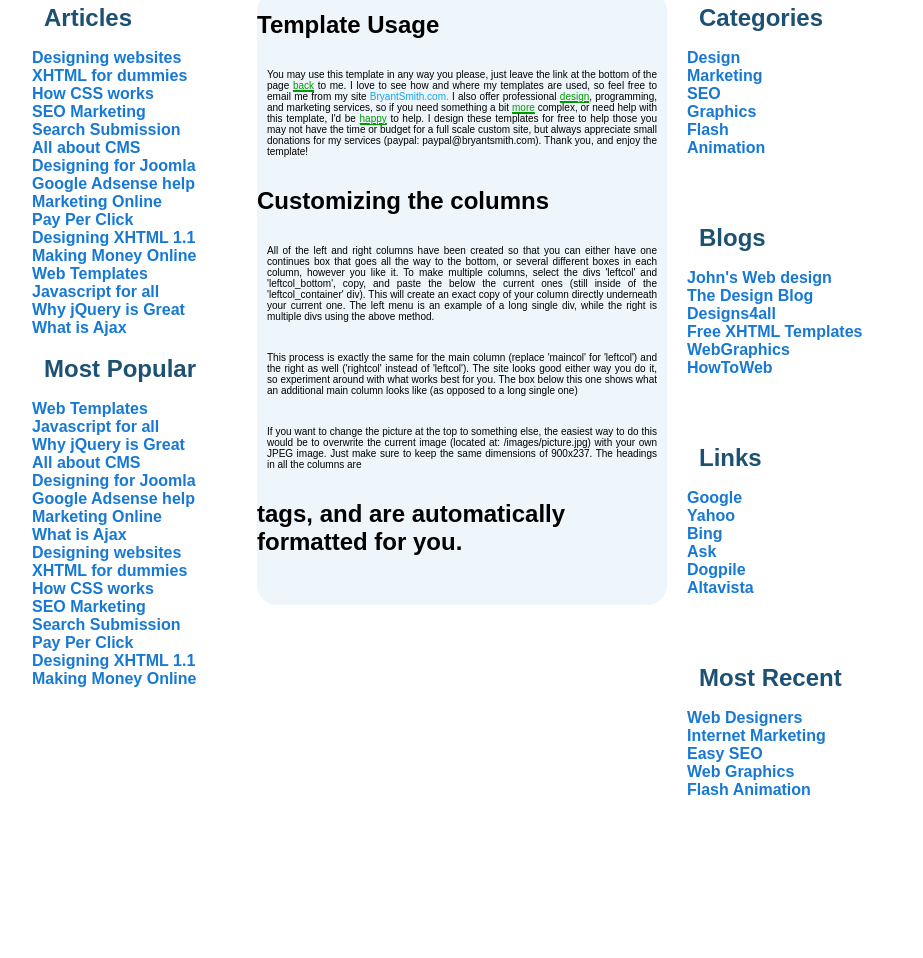
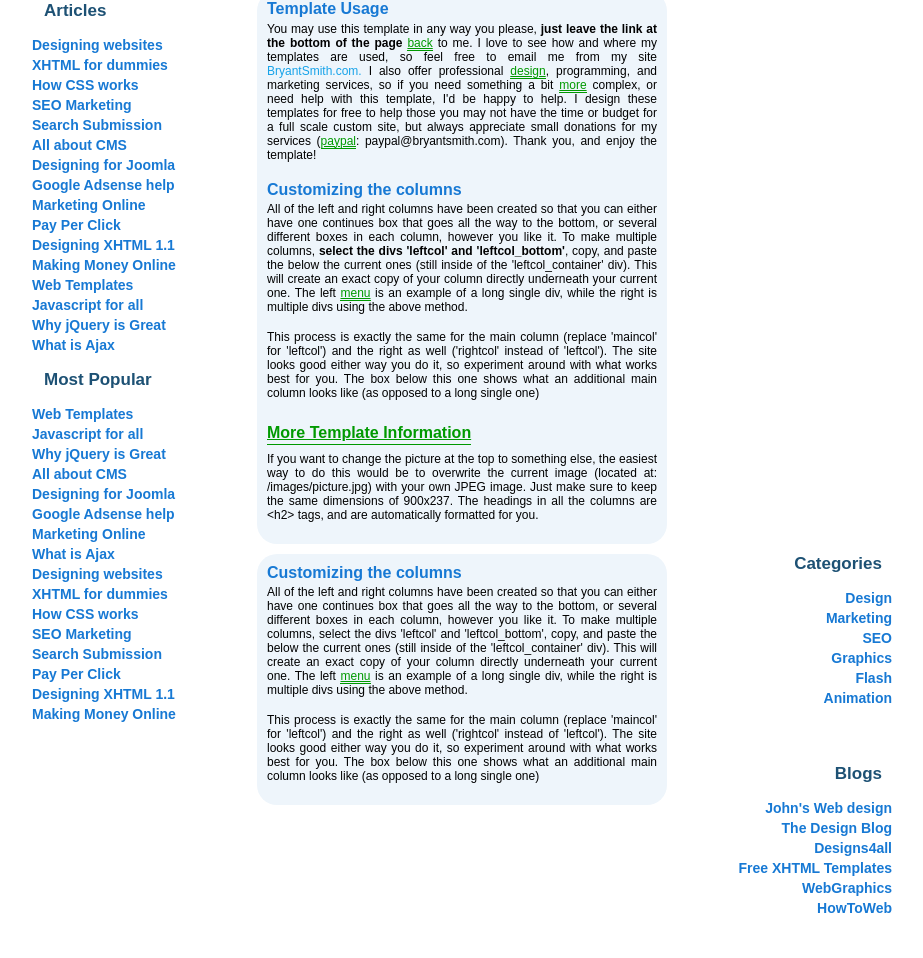
Before and after one commit to Ziviam/Sobes, a plain HTML site: page index.html in a window 1280 px wide. Shown: the part 436-1394 px from the top of the page, without its empty margins (178-1101 px from the left). Before the commit the page ends 1287 px from the top, so only its background shows below. Drawn offline with Linux system fonts and the light colour scheme.

Commit message:
Последняя версия

```diff
--- a/index.html
+++ b/index.html
@@ -9,14 +9,15 @@
 <body>
 
 		<div class="wrapper">
+			<div class="wrapper-top">
+			</div>
 
-			<div class="wrapper-top"></div>
 			<div class="container">
 
 				<div class="wrapper-picture">
 					<div class="main-picture">
 							<p class="p-name">In The Clouds</p>
-					<p class="p-author">A <a href="#">template</a> by Bryant Smith</p>
+							<p class="p-author">A <a class="two-green-lines-link" href="#">template</a> by Bryant Smith</p>
 					</div>
 				</div>
 
@@ -64,21 +65,28 @@
 							</div>
 							<div class="bottom-gradient-plus-left"></div>
 						</div>
+						<div class="main-content-wrapper">
 							<div class="main-content">
-							<h2>Template Usage</h2>
+								<h2 class="zagolovok">Template Usage</h2>
 								<p>
-							You may use this template in any way you please, just leave the link at the bottom of the page <a class="link-in-text-green" href="#">back</a> to me. I love to see how and where my templates are used, so feel free to email me from my site <a class="link-in-text">BryantSmith.com.</a> I also offer professional <a class="link-in-text-green" href="#">design</a>, programming, and marketing services, so if you need something a bit <a class="link-in-text-green" href="#">more</a> complex, or need help with this template, I'd be <a class="link-in-text-green" href="#">happy</a> to help. I design these templates for free to help those you may not have the time or budget for a full scale custom site, but always appreciate small donations for my services (paypal: paypal@bryantsmith.com). Thank you, and enjoy the template!
+								You may use this template in any way you please, <span class="in-text-bold">just leave the link at the bottom of the page</span> <a class="link-in-text-green" href="#">back</a> to me. I love to see how and where my templates are used, so feel free to email me from my site <a class="link-in-text">BryantSmith.com.</a> I also offer professional <a class="link-in-text-green" href="#">design</a>, programming, and marketing services, so if you need something a bit <a class="link-in-text-green" href="#">more</a> complex, or need help with this template, I'd be happy to help. I design these templates for free to help those you may not have the time or budget for a full scale custom site, but always appreciate small donations for my services (<a class="link-in-text-green" href="#">paypal</a>: paypal@bryantsmith.com). Thank you, and enjoy the template!
 								</p>
-							<h2>Customizing the columns</h2>
-							<p>
-								All of the left and right columns have been created so that you can either have one continues box that goes all the way to the bottom, or several different boxes in each column, however you like it. To make multiple columns, select the divs 'leftcol' and 'leftcol_bottom', copy, and paste the below the current ones (still inside of the 'leftcol_container' div). This will create an exact copy of your column directly underneath your current one. The left menu is an example of a long single div, while the right is multiple divs using the above method.
+								<h2 class="zagolovok">Customizing the columns</h2><p>
+									All of the left and right columns have been created so that you can either have one continues box that goes all the way to the bottom, or several different boxes in each column, however you like it. To make multiple columns, <span class="in-text-bold">select the divs 'leftcol' and 'leftcol_bottom'</span>, copy, and paste the below the current ones (still inside of the 'leftcol_container' div). This will create an exact copy of your column directly underneath your current one. The left <a class="link-in-text-green" href="#">menu</a> is an example of a long single div, while the right is multiple divs using the above method.
 								</p>
 								<p>
 									This process is exactly the same for the main column (replace 'maincol' for 'leftcol') and the right as well ('rightcol' instead of 'leftcol'). The site looks good either way you do it, so experiment around with what works best for you. The box below this one shows what an additional main column looks like (as opposed to a long single one)
 								</p>
+								<h2><a class="more">More Template Information</a></h2>
 								<p>
-								If you want to change the picture at the top to something else, the easiest way to do this would be to overwrite the current image (located at: /images/picture.jpg) with your own JPEG image. Just make sure to keep the same dimensions of 900x237. The headings in all the columns are <h2> tags, and are automatically formatted for you.
+									If you want to change the picture at the top to something else, the easiest way to do this would be to overwrite the current image (located at: /images/picture.jpg) with your own JPEG image. Just make sure to keep the same dimensions of 900x237. The headings in all the columns are &lt;h2&gt; tags, and are automatically formatted for you.
 								</p>
+							</div>
+							<div class="main-content-2">
+								<h2 class="zagolovok">Customizing the columns</h2>
+								<p>All of the left and right columns have been created so that you can either have one continues box that goes all the way to the bottom, or several different boxes in each column, however you like it. To make multiple columns, select the divs 'leftcol' and 'leftcol_bottom', copy, and paste the below the current ones (still inside of the 'leftcol_container' div). This will create an exact copy of your column directly underneath your current one. The left <a class="link-in-text-green" href="#">menu</a> is an example of a long single div, while the right is multiple divs using the above method. </p>
+								<p>This process is exactly the same for the main column (replace 'maincol' for 'leftcol') and the right as well ('rightcol' instead of 'leftcol'). The site looks good either way you do it, so experiment around with what works best for you. The box below this one shows what an additional main column looks like (as opposed to a long single one)</p>
+							</div>
 						</div>
 						<div class="sidebar-right">
 							<div class="sidebar-right-1">
@@ -129,6 +137,7 @@
 								<div class="bottom-gradient-plus-right"></div>
 							</div>
 						</div>
+
 					</div>
 			</div>
 
--- a/main.css
+++ b/main.css
@@ -3,7 +3,7 @@ body {
 	padding: 0;
 	font-family: Arial;
 }
-
+/* Обертка верха*/
 .wrapper-top {
 	width: 100%;
 	height: 237px;
@@ -17,6 +17,10 @@ body {
 	height: 1000px;
 }
 
+/* Обертка верха*/
+
+
+/*Картинка с облаками*/
 .main-picture p.p-name {
 	font-size: 44px;
 	font-weight: bold;
@@ -32,7 +36,7 @@ body {
 	margin: 125px 15px 15px 0;
 }
 
-.main-picture p a {
+.two-green-lines-link {
 	cursor: pointer;
 	color: #009900;
 	display: inline-block;
@@ -47,6 +51,10 @@ body {
 	background-image: url(picture.jpg);
 	margin: 0 auto;
 }
+
+/*Картинка с облаками*/
+
+/*Обертка для сайдбаров и центра*/
 
 .container {
 	width: 100%;
@@ -66,6 +74,8 @@ body {
 	display: block;
 	height: 0;
 }
+
+/*Левая колонка*/
 
 .sidebar-left {
 	width: 225px;
@@ -95,6 +105,10 @@ body {
 	border-radius: 0 0 20px 0;
 }
 
+/*Конец левой колонки*/
+
+/*Центральная часть*/
+
 .main-content {
 	width: 410px;
 	border-radius: 20px;
@@ -103,12 +117,44 @@ body {
 	display: inline-block;
 	float: left;
 }
+.main-content-2 {
+	width: 410px;
+	border-radius: 20px;
+	margin: 10px auto;
+	background-color: rgb(238,245,251);
+	display: inline-block;
+	float: left;
+}
 
-.main-content p {
-	padding: 10px;
+.main-content h2, .main-content-2 h2 {
+	font-family: Arial;
+	font-size: 16px;
+	color: #1779D4;
+	text-indent: 10px;
+	line-height: 10px;
+	display: block;
+
+}
+
+.main-content p, .main-content-2 p {
+	display: block;
+	margin-top: -.5em;
+	padding: 0 10px 10px 10px;
 	text-align: justify;
-	font-size: 10px;
+	font-size: 12px;
 }
+
+.more {
+	cursor: pointer;
+	color: #009900;
+	display: inline-block;
+	text-decoration: underline;
+	border-bottom: 1px solid #009900;
+	text-indent: 0;
+	line-height: 1.3em;
+}
+
+/*Конец центральной части*/
 
 
 .link-in-text-green {
@@ -122,16 +168,15 @@ body {
 	color: #17A3E9;
 }
 
-
 .link-in-text:hover {
 	color: #A0D8E9;
 	border-bottom: 1px dotted #A0D8E9;
 	cursor: pointer;
 }
 
-
 .articles {
-	font-size: 24px;
+	display: block;
+	font-size: 17px;
 	padding-left: 22px;
 	font-weight: bold;
 	color: #1D5174;
@@ -139,12 +184,13 @@ body {
 
 }
 .sidebar-left-1 ul a {
+	display: block;
 	font-family: Arial;
 	text-align: left;
 	font-weight: bold;
 	padding: 5px;
-	font-size: 16px;
-	line-height: 18px;
+	font-size: 14px;
+	line-height: 10px;
 	color: #1779D4;
 	text-decoration: none;
 }
@@ -153,15 +199,19 @@ body {
 	color: #CFEBDD;
 }
 
+
+/*Сайдбар правый*/
+
 .sidebar-right {
 	width: 225px;
 	margin: 0 0 0 20px;
+	display: inline-block;
 	float: left;
 }
 
 .sidebar-right-1, .sidebar-right-2, .sidebar-right-3, .sidebar-right-4 {
 	width: 225px;
-	height: 200px;
+	height: 190px;
 	float: right;
 	margin: 0 10px 20px 10px;
 	display: inline-block;
@@ -170,14 +220,13 @@ body {
 }
 
 .sidebar-right-4 {
-	height: 180px;
+	height: 170px;
 }
-
 
 .bottom-gradient-plus-right {
 	width: 225px;
 	height: 16px;
-	margin: 0 0 10px 0;
+	margin: 0;
 	background: -moz-linear-gradient(rgb(175,211,235), rgb(209,230,243));
 	display: inline-block;
 	border-radius: 0 0 0 20px;
@@ -188,13 +237,20 @@ body {
 	padding: 5px;
 }
 
+.sidebar-right .articles {
+	display: block;
+	text-align: right;
+	margin-right: 20px;
+}
+
 .sidebar-right ul a {
+	display: block;
 	font-family: Arial;
 	text-align: right;
 	font-weight: bold;
 	padding: 5px;
-	font-size: 16px;
-	line-height: 18px;
+	font-size: 14px;
+	line-height: 10px;
 	color: #1779D4;
 	text-decoration: none;
 }
@@ -205,3 +261,13 @@ body {
 	display: block;
 	height: 0;
 }
+
+/*Конец сайдбара правого*/
+
+
+/*Жирный в тексте*/
+
+.in-text-bold {
+	font-weight: bold;
+
+}
```
Lines whose indentation alone changed are shown as unchanged.
